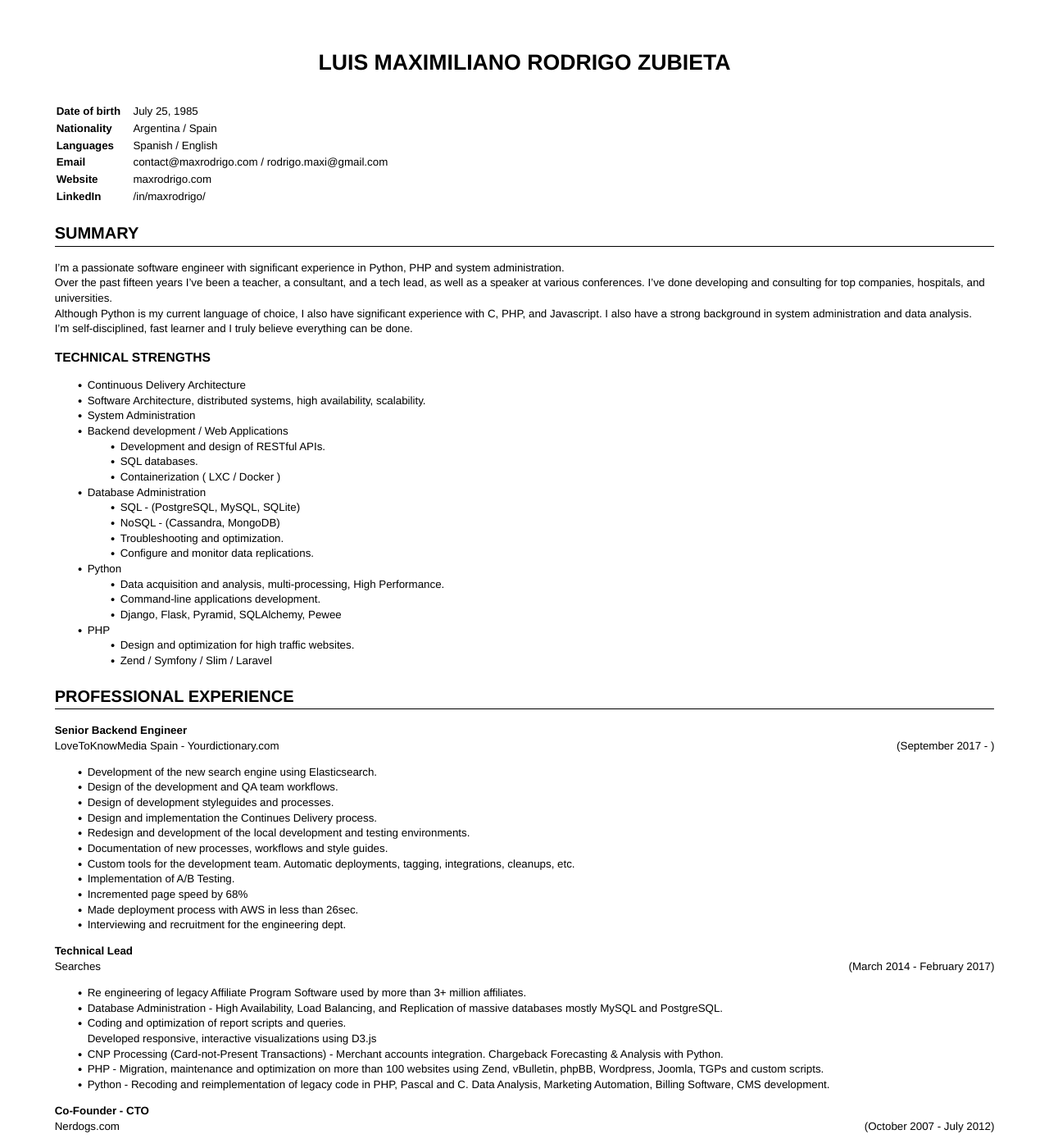
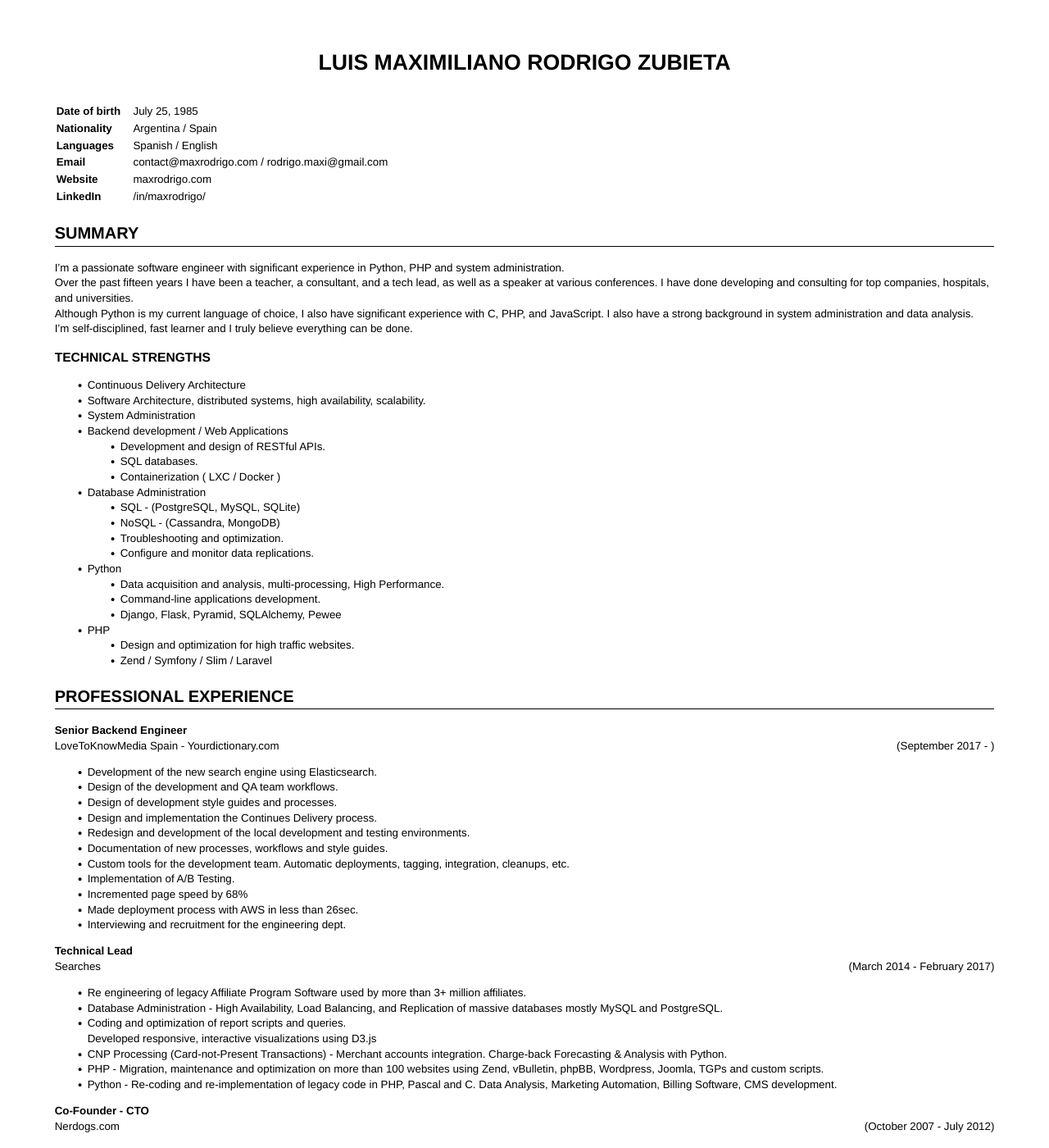
Before and after one commit to maxrodrigo/maxrodrigo.github.io, a Jekyll site: the page built from resume.md, in a window 1280 px wide and 1400 px high. Shown: the whole window at 82% size. Built offline with Jekyll 4.4.1, drawn with Linux system fonts in a browser that asks for light colours; some of the changed text lies outside the part shown.

Commit message:
Update resume

```diff
--- a/resume.md
+++ b/resume.md
@@ -16,8 +16,8 @@ show_in_menu: false
 ## Summary
 
 I'm a passionate software engineer with significant experience in Python, PHP and system administration.
-Over the past fifteen years I've been a teacher, a consultant, and a tech lead, as well as a speaker at various conferences. I've done developing and consulting for top companies, hospitals, and universities.
-Although Python is my current language of choice, I also have significant experience with C, PHP, and Javascript. I also have a strong background in system administration and data analysis.
+Over the past fifteen years I have been a teacher, a consultant, and a tech lead, as well as a speaker at various conferences. I have done developing and consulting for top companies, hospitals, and universities.
+Although Python is my current language of choice, I also have significant experience with C, PHP, and JavaScript. I also have a strong background in system administration and data analysis.
 I'm self-disciplined, fast learner and I truly believe everything can be done.
 
 
@@ -51,11 +51,11 @@ LoveToKnowMedia Spain - Yourdictionary.com
 
 - Development of the new search engine using Elasticsearch.
 - Design of the development and QA team workflows.
-- Design of development styleguides and processes.
+- Design of development style guides and processes.
 - Design and implementation the Continues Delivery process.
 - Redesign and development of the local development and testing environments.
 - Documentation of new processes, workflows and style guides.
-- Custom tools for the development team. Automatic deployments, tagging, integrations, cleanups, etc.
+- Custom tools for the development team. Automatic deployments, tagging, integration, cleanups, etc.
 - Implementation of A/B Testing.
 - Incremented page speed by 68%
 - Made deployment process with AWS in less than 26sec.
@@ -69,9 +69,9 @@ Searches
 - Database Administration - High Availability, Load Balancing, and Replication of massive databases mostly MySQL and PostgreSQL.
 - Coding and optimization of report scripts and queries.
   Developed responsive, interactive visualizations using D3.js
-- CNP Processing (Card-not-Present Transactions) - Merchant accounts integration. Chargeback Forecasting & Analysis with Python.
+- CNP Processing (Card-not-Present Transactions) - Merchant accounts integration. Charge-back Forecasting & Analysis with Python.
 - PHP - Migration, maintenance and optimization on more than 100 websites using Zend, vBulletin, phpBB, Wordpress, Joomla, TGPs and custom scripts.
-- Python - Recoding and reimplementation of legacy code in PHP, Pascal and C. Data Analysis, Marketing Automation, Billing Software, CMS development.
+- Python - Re-coding and re-implementation of legacy code in PHP, Pascal and C. Data Analysis, Marketing Automation, Billing Software, CMS development.
 
 
 __Co-Founder - CTO__
@@ -119,9 +119,9 @@ __Software Developer__
 Independent
 <span class="date">(2002 - )</span>
 
-Througout these years I've being working on project I like
+Throughout these years I have being working on project I like
 
-Things I've done and technologies I've worked with:
+Things I have done and technologies I have worked with:
 
 - Backend development in Python
   - Django, Flask, Pyramid, SQLAlchemy, Pewee
```
Also changed, not shown: 2 other files.
